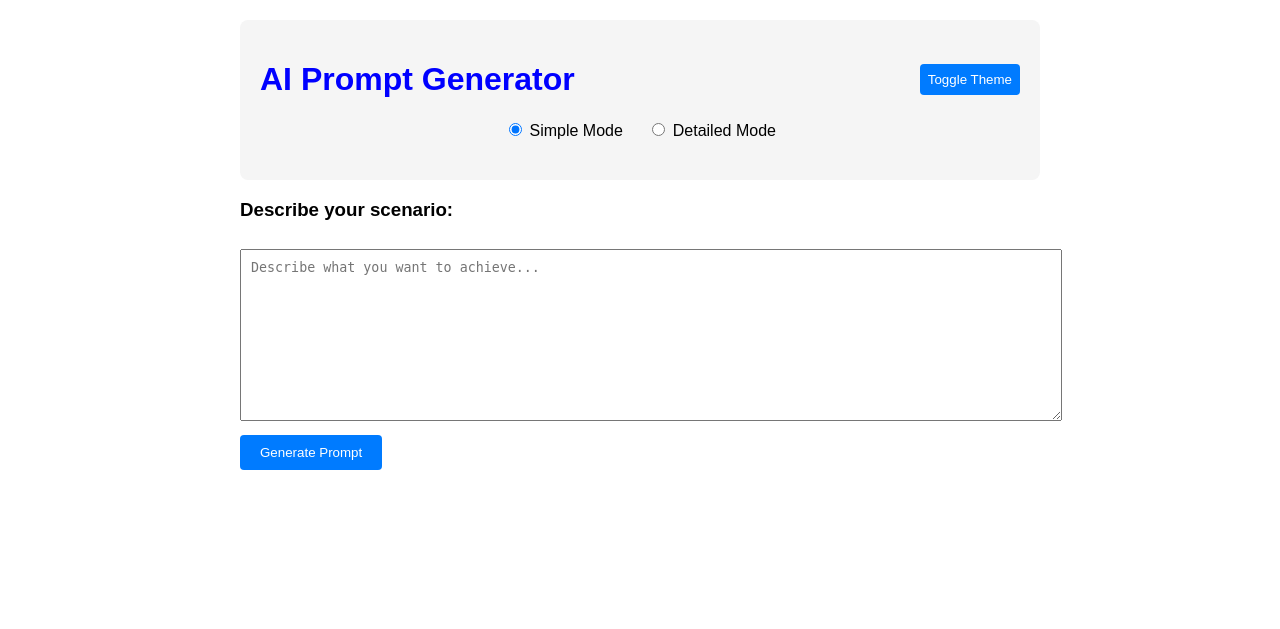
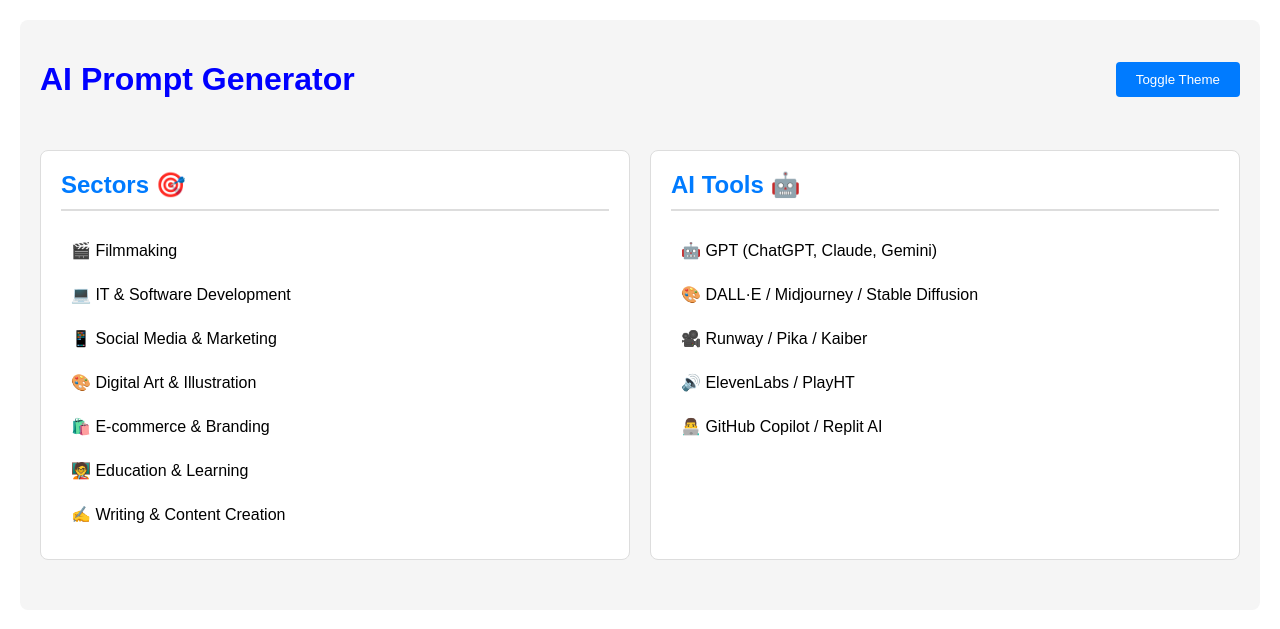
Before and after one commit to PavanP025/PromptCraft, a Flask app: page / in a window 1280 px wide. Shown: the top 629 px of the page. Run offline with Flask 3, Linux system fonts and the light colour scheme.

Commit message:
Assistant checkpoint
Assistant generated file changes:
- templates/index.html: Add sector and AI model sections

---

User prompt:

hey I want to have different sections for different sectors in one page and different aimodels in one page.

Sector-Based Sections (User-centric)
Sections:

🎬 Filmmaking

💻 IT & Software Development

📱 Social Media & Marketing

🎨 Digital Art & Illustration

🛍️ E-commerce & Branding

🧑‍🏫 Education & Learning

✍️ Writing & Content Creation

AI Tool-Based Sections (Tool-centric)
Sections:

GPT (ChatGPT, Claude, Gemini...)

DALL·E / Midjourney / Stable Diffusion

Runway / Pika / Kaiber (Video generation)

ElevenLabs / PlayHT (Audio)

GitHub Copilot / Replit AI (Dev tools)

- create these pages and sections, later I gonna provide pdf files for each section which I want to you use it for RAG

Replit-Commit-Author: Assistant
Replit-Commit-Session-Id: 6e8a67b1-4b98-449a-80b0-b175344d39d3

```diff
--- a/templates/index.html
+++ b/templates/index.html
@@ -1,13 +1,15 @@
+
 <!DOCTYPE html>
 <html>
 <head>
-    <title>Prompt Generator</title>
+    <title>AI Prompt Generator</title>
     <style>
         :root {
             --bg-color: #ffffff;
             --text-color: #000000;
             --container-bg: #f5f5f5;
             --question-bg: #fff;
+            --section-border: #ddd;
         }
 
         [data-theme="dark"] {
@@ -15,54 +17,65 @@
             --text-color: #ffffff;
             --container-bg: #2d2d2d;
             --question-bg: #3d3d3d;
+            --section-border: #444;
         }
 
         body {
             background-color: var(--bg-color);
             color: var(--text-color);
             font-family: Arial, sans-serif;
-            max-width: 800px;
-            margin: 0 auto;
+            margin: 0;
             padding: 20px;
         }
+
         .container {
+            max-width: 1200px;
+            margin: 0 auto;
             background: var(--container-bg);
             padding: 20px;
             border-radius: 8px;
         }
-        .questions {
-            margin-bottom: 20px;
-            padding: 15px;
+
+        .header {
+            display: flex;
+            justify-content: space-between;
+            align-items: center;
+            margin-bottom: 30px;
+        }
+
+        .sections-container {
+            display: grid;
+            grid-template-columns: 1fr 1fr;
+            gap: 20px;
+            margin-bottom: 30px;
+        }
+
+        .section {
             background: var(--question-bg);
+            padding: 20px;
+            border-radius: 8px;
+            border: 1px solid var(--section-border);
+        }
+
+        .section h2 {
+            margin-top: 0;
+            color: #007bff;
+            border-bottom: 2px solid var(--section-border);
+            padding-bottom: 10px;
+        }
+
+        .sector-item, .ai-tool-item {
+            padding: 10px;
+            margin: 5px 0;
             border-radius: 4px;
+            cursor: pointer;
+            transition: background-color 0.3s;
         }
-        .question-input {
-            width: 100%;
-            height: 60px;
-            margin: 5px 0 15px;
-            padding: 10px;
+
+        .sector-item:hover, .ai-tool-item:hover {
+            background-color: var(--container-bg);
         }
-        textarea {
-            width: 100%;
-            height: 150px;
-            margin: 10px 0;
-            padding: 10px;
-        }
-        select {
-            width: 100%;
-            padding: 8px;
-            margin: 5px 0 15px;
-            border: 1px solid #ddd;
-            border-radius: 4px;
-        }
-        .mode-toggle {
-            margin-bottom: 20px;
-            text-align: center;
-        }
-        .mode-toggle label {
-            margin: 0 10px;
-            cursor: pointer;
-        }
+
         button {
             background: #007bff;
             color: white;
@@ -71,96 +84,97 @@
             border-radius: 4px;
             cursor: pointer;
         }
-        #result {
+
+        #promptForm {
+            display: none;
+            background: var(--question-bg);
+            padding: 20px;
+            border-radius: 8px;
             margin-top: 20px;
-            white-space: pre-wrap;
+        }
+
+        textarea {
+            width: 100%;
+            height: 150px;
+            margin: 10px 0;
+            padding: 10px;
+            border-radius: 4px;
         }
     </style>
 </head>
 <body>
     <div class="container">
-        <div style="display: flex; justify-content: space-between; align-items: center;">
+        <div class="header">
             <h1 style="color: blue;">AI Prompt Generator</h1>
-            <button onclick="toggleTheme()" style="padding: 8px; border-radius: 4px;">
-                Toggle Theme
-            </button>
-        </div>
-        <div class="mode-toggle">
-            <label>
-                <input type="radio" name="mode" value="simple" checked onclick="toggleMode('simple')"> Simple Mode
-            </label>
-            <label>
-                <input type="radio" name="mode" value="detailed" onclick="toggleMode('detailed')"> Detailed Mode
-            </label>
-        </div>
-        <div id="detailed-mode" class="questions" style="display: none;">
-            <h3>Please answer these questions first:</h3>
-            <p>1. What specific task or problem are you trying to solve?</p>
-            <textarea class="question-input" id="task" placeholder="e.g., Writing a blog post, Analyzing data, Creating a marketing plan..."></textarea>
-
-            <p>2. What level of expertise does your target audience have with this topic?</p>
-            <select id="expertise">
-                <option value="beginner">Beginner - New to the topic</option>
-                <option value="intermediate">Intermediate - Some knowledge</option>
-                <option value="expert">Expert - Deep understanding</option>
-            </select>
-
-            <p>3. What's the primary goal of this interaction?</p>
-            <select id="goal">
-                <option value="learn">Learning/Understanding</option>
-                <option value="solve">Problem Solving</option>
-                <option value="create">Content Creation</option>
-                <option value="analyze">Analysis/Evaluation</option>
-            </select>
-
-            <p>4. What type of response would be most helpful?</p>
-            <select id="responseType">
-                <option value="step">Step-by-step guide</option>
-                <option value="creative">Creative response</option>
-                <option value="analysis">Detailed analysis</option>
-                <option value="simple">Simple answer</option>
-            </select>
+            <button onclick="toggleTheme()">Toggle Theme</button>
         </div>
 
+        <div class="sections-container">
+            <div class="section">
+                <h2>Sectors 🎯</h2>
+                <div class="sector-item" onclick="selectSector('filmmaking')">🎬 Filmmaking</div>
+                <div class="sector-item" onclick="selectSector('it')">💻 IT & Software Development</div>
+                <div class="sector-item" onclick="selectSector('social')">📱 Social Media & Marketing</div>
+                <div class="sector-item" onclick="selectSector('art')">🎨 Digital Art & Illustration</div>
+                <div class="sector-item" onclick="selectSector('ecommerce')">🛍️ E-commerce & Branding</div>
+                <div class="sector-item" onclick="selectSector('education')">🧑‍🏫 Education & Learning</div>
+                <div class="sector-item" onclick="selectSector('writing')">✍️ Writing & Content Creation</div>
+            </div>
+
+            <div class="section">
+                <h2>AI Tools 🤖</h2>
+                <div class="ai-tool-item" onclick="selectAITool('gpt')">🤖 GPT (ChatGPT, Claude, Gemini)</div>
+                <div class="ai-tool-item" onclick="selectAITool('image')">🎨 DALL·E / Midjourney / Stable Diffusion</div>
+                <div class="ai-tool-item" onclick="selectAITool('video')">🎥 Runway / Pika / Kaiber</div>
+                <div class="ai-tool-item" onclick="selectAITool('audio')">🔊 ElevenLabs / PlayHT</div>
+                <div class="ai-tool-item" onclick="selectAITool('dev')">👨‍💻 GitHub Copilot / Replit AI</div>
+            </div>
         </div>
-        <div id="simple-mode">
-            <h3>Describe your scenario:</h3>
+
+        <div id="promptForm">
+            <h3>Generate Prompt</h3>
             <textarea id="scenario" placeholder="Describe what you want to achieve..."></textarea>
+            <button onclick="generatePrompt()">Generate Prompt</button>
         </div>
-        <button onclick="generatePrompt()">Generate Prompt</button>
+
         <div id="result"></div>
     </div>
 
     <script>
+        let selectedSector = '';
+        let selectedAITool = '';
+
         function toggleTheme() {
             const theme = document.documentElement.getAttribute('data-theme') === 'dark' ? 'light' : 'dark';
             document.documentElement.setAttribute('data-theme', theme);
             localStorage.setItem('theme', theme);
         }
 
-        // Set initial theme
         const savedTheme = localStorage.getItem('theme') || 'light';
         document.documentElement.setAttribute('data-theme', savedTheme);
 
-        function toggleMode(mode) {
-            document.getElementById('detailed-mode').style.display = mode === 'detailed' ? 'block' : 'none';
-            document.getElementById('simple-mode').style.display = mode === 'simple' ? 'block' : 'none';
+        function selectSector(sector) {
+            selectedSector = sector;
+            document.getElementById('promptForm').style.display = 'block';
+            highlightSelection('sector-item', sector);
+        }
+
+        function selectAITool(tool) {
+            selectedAITool = tool;
+            document.getElementById('promptForm').style.display = 'block';
+            highlightSelection('ai-tool-item', tool);
+        }
+
+        function highlightSelection(className, selected) {
+            document.querySelectorAll('.' + className).forEach(item => {
+                item.style.backgroundColor = '';
+            });
+            event.currentTarget.style.backgroundColor = 'var(--container-bg)';
         }
 
         async function generatePrompt() {
-            let scenario;
-            const mode = document.querySelector('input[name="mode"]:checked').value;
-            const resultDiv = document.getElementById('result');
-
-            if (mode === 'simple') {
-                scenario = document.getElementById('scenario').value;
-            } else {
-                const task = document.getElementById('task').value;
-                const expertise = document.getElementById('expertise').value;
-                const goal = document.getElementById('goal').value;
-                const responseType = document.getElementById('responseType').value;
-                scenario = `Task: ${task}\nExpertise Level: ${expertise}\nGoal: ${goal}\nResponse Type: ${responseType}`;
-            }
+            const scenario = document.getElementById('scenario').value;
+            const context = `Sector: ${selectedSector}\nAI Tool: ${selectedAITool}\nScenario: ${scenario}`;
 
             try {
                 const response = await fetch('/generate_prompt', {
@@ -168,17 +182,17 @@
                     headers: {
                         'Content-Type': 'application/json'
                     },
-                    body: JSON.stringify({ scenario })
+                    body: JSON.stringify({ scenario: context })
                 });
 
                 const data = await response.json();
                 if (data.success) {
-                    resultDiv.innerHTML = '<h3>Prompt Template:</h3>' + data.result;
+                    document.getElementById('result').innerHTML = '<h3>Prompt Template:</h3>' + data.result;
                 } else {
-                    resultDiv.innerHTML = `Error: ${data.error}`;
+                    document.getElementById('result').innerHTML = `Error: ${data.error}`;
                 }
             } catch (error) {
-                resultDiv.innerHTML = `Error: ${error.message}`;
+                document.getElementById('result').innerHTML = `Error: ${error.message}`;
             }
         }
     </script>
```
